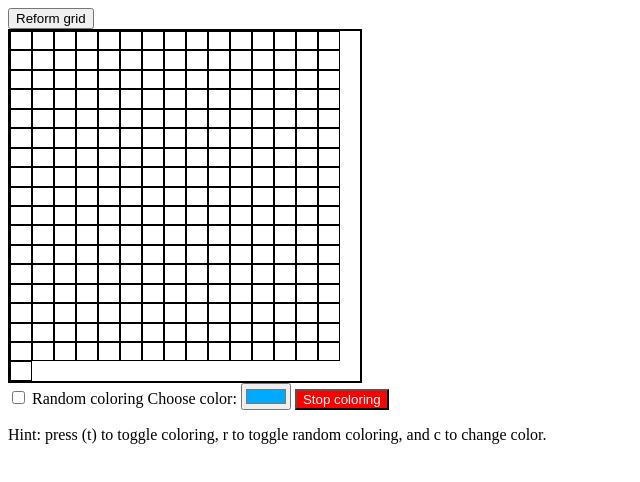
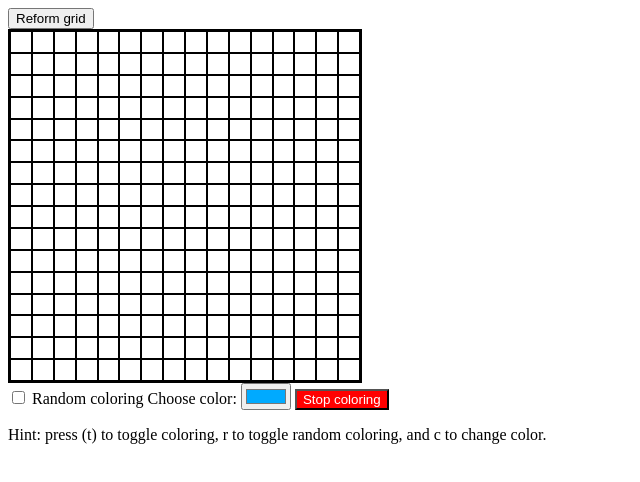
Before and after one commit to Yousef-Wael-AlOtaibi/etch-a-sketch, a plain HTML site: page index.html in a window 1280 px wide. Shown: the whole page, without its empty margins (0-640 px from the left). Drawn offline with Linux system fonts and the light colour scheme.

Commit message:
Fix grid reforming by nesting divs to form a grid

```diff
--- a/script.js
+++ b/script.js
@@ -29,16 +29,22 @@ function colorDiv(event){
 }
 function formGrid(squares){
     grid.replaceChildren('');
-    for(let i = 0; i<squares*squares; i++){
-    const div = document.createElement('div');
-    div.addEventListener('mouseenter',colorDiv);
-    grid.appendChild(div);
-}
+    for(let i = 0; i<squares; i++){
+        const parentDiv = document.createElement('div');
+        parentDiv.classList.add('parent')
+        for(let j = 0; j<squares; j++){
+            const div = document.createElement('div');
+            div.addEventListener('mouseenter',colorDiv);
+            parentDiv.appendChild(div);
+        }
+        grid.appendChild(parentDiv);
+    }
 }
 formGrid(16);
 reformGridBtn.addEventListener('click', () => {
     let squares = +prompt('How many squares per side do you want now? (max 100x100 cuz performance)');
     if(squares > 100)squares = 100;
+    if(!squares)return;
     formGrid(squares);
 })
 toggleColoringBtn.addEventListener('click', toggleColoring);
--- a/styles.css
+++ b/styles.css
@@ -3,12 +3,15 @@
     height:350px;
     border:2px solid black;
     display:flex;
-    flex-wrap:wrap;
+    flex-flow:column wrap;
 }
-#grid div{
+.parent{
+    display: flex;
+    flex: 1;
+}
+.parent div{
+    flex: 1 20px;
     border:1px solid black;
-    width:20px;
-    height:auto;
 }
 .red-btn{
     color:white;
```
